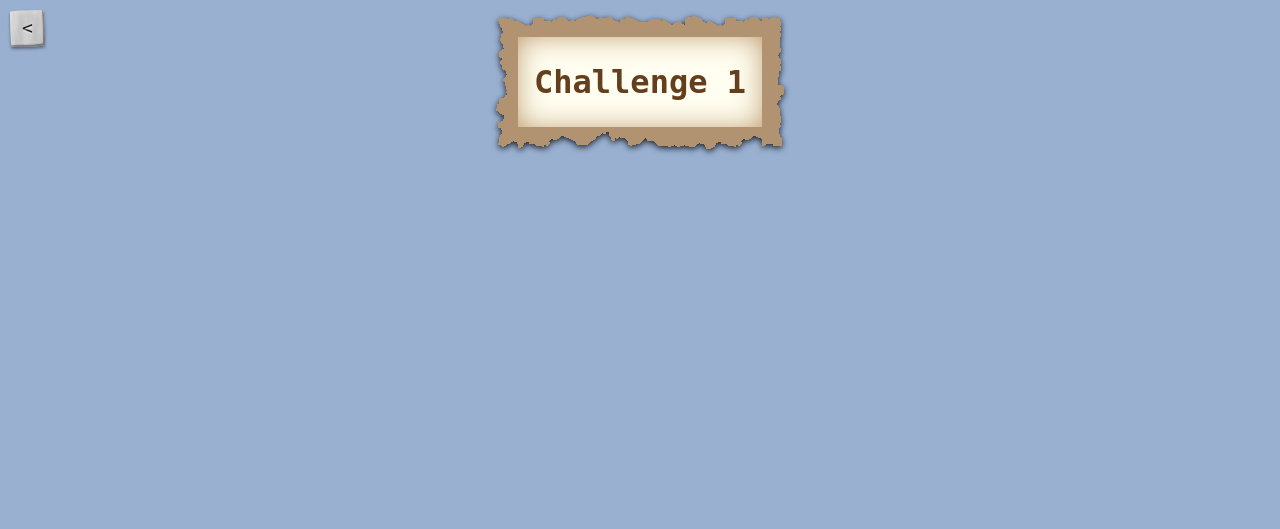
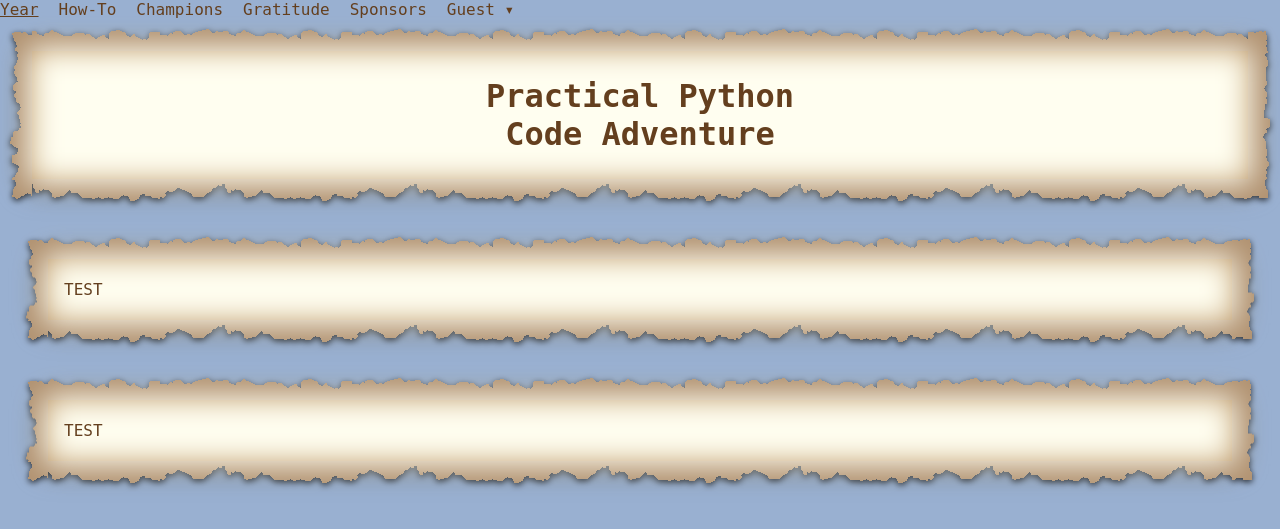
Before and after one commit to JefeThePug/CodingAdventures2, a Python web app: template templates/index.html in a window 1280 px wide. Shown: the top 529 px of the page. Run offline with Jinja, Linux system fonts and the light colour scheme; the template is opened without the code that fills it, so the values that code supplies are empty.

Commit message:
more styling

```diff
--- /dev/null
+++ b/static/style/navbar.css
@@ -0,0 +1,104 @@
+/* =========================
+   Base reset
+   ========================= */
+body {
+    margin: 0;
+}
+
+/* =========================
+   Navbar
+   ========================= */
+.navbar {
+    position: sticky;
+    top: 0;
+    z-index: 1000;
+
+    display: flex;
+    justify-content: space-evenly;
+    align-items: center;
+    margin: 0;
+    padding: 0.75rem 1.25rem;
+    background-color: var(--b-sec);
+    color: var(--t-main);
+}
+
+/* =========================
+   Left navigation links
+   ========================= */
+.nav {
+    display: flex;
+    gap: 1.25rem;
+}
+
+.nav a {
+    color: var(--t-main);
+    text-decoration: none;
+    font-weight: 500;
+}
+
+.nav a:hover {
+    text-decoration: underline;
+}
+
+/* User menu container */
+.user-menu {
+    position: relative;
+    display: inline-flex;
+    align-items: center;
+    gap: 0.5rem;
+    cursor: pointer;
+    color: var(--t-main);
+}
+
+/* Guest label */
+.user-menu span {
+    user-select: none;
+}
+
+/* Profile image */
+.user-menu img {
+    width: 32px;
+    height: 32px;
+    border-radius: 50%;
+    display: block;
+}
+
+/* =========================
+   Dropdown menu
+   ========================= */
+.dropdown {
+    position: absolute;
+    right: 0;
+    top: calc(100% + 0.5rem);
+
+    background-color: var(--b-sec);
+    border: 1px solid rgba(255, 255, 255, 0.15);
+    border-radius: 4px;
+
+    min-width: 120px;
+    display: none;
+}
+
+/* Dropdown links */
+.dropdown a {
+    display: block;
+    padding: 0.5rem 0.75rem;
+    color: var(--t-main);
+    text-decoration: none;
+}
+
+.dropdown a:hover {
+    background-color: rgba(255, 255, 255, 0.1);
+}
+
+/* Show dropdown on hover */
+.user-menu:hover .dropdown {
+    display: block;
+}
+
+/* =========================
+   Utilities
+   ========================= */
+.hidden {
+    display: none;
+}
--- a/static/style/style.css
+++ b/static/style/style.css
@@ -2,12 +2,7 @@
 
 @font-face {
     font-family: 'dejavu_sans_monobook';
-    src: url('DejaVuSansMono-webfont.eot');
-    src: url('DejaVuSansMono-webfont.eot?#iefix') format('embedded-opentype'),
-            url('DejaVuSansMono-webfont.woff2') format('woff2'),
-            url('DejaVuSansMono-webfont.woff') format('woff'),
-            url('DejaVuSansMono-webfont.ttf') format('truetype'),
-            url('DejaVuSansMono-webfont.svg#dejavu_sans_monobook') format('svg');
+    src: url('DejaVuSansMono-webfont.woff') format('woff');
     font-weight: normal;
     font-style: normal;
 }
@@ -46,13 +41,13 @@ header {
     padding: 5px;
     position: relative;
     text-align: center;
+    width: calc(100% - 96px);
 }
 .section {
     background: var(--b-sec);
     border: 32px solid transparent;
     color: var(--t-main);
     filter: drop-shadow(0 2px 3px var(--trans-80));
-    overflow: hidden;
     padding: 0.3em 1em;
     position: relative;
     z-index: 1;
@@ -73,7 +68,7 @@ a {
 }
 a.float {
     background-color: var(--b-code);
-    box-shadow: 0 0 5px var(--t-code), inset 0 0 5px var(--t-code);
+    box-shadow: 0 0 5px var(--c-main), inset 0 0 5px var(--c-main);
     color: var(--t-main);
     font-size: large;
     margin: 10px;
--- a/static/style/style2025.css
+++ b/static/style/style2025.css
@@ -12,17 +12,16 @@
 
     --c-main: #8effc1;
     --c-final: #fff4c1;
-
 }
 
 /* Sections */
 .section {
-    border-image: url(../images/2025/style_bg/scifi.png) 32 repeat;
+    border-image: url("/static/images/2025/style_bg/scifi.png") 32 repeat;
     border-radius: 10px 0 10px 0;
 }
 .section::before, .section::after {
     animation: wipeRevealUp 7s linear infinite;
-    border-image: url(../images/2025/style_bg/scifi2.png) 32 repeat;
+    border-image: url("/static/images/2025/style_bg/scifi2.png") 32 repeat;
     clip-path: inset(100% 0 0 0);
     filter: blur(1px);
     inset: -32px;
--- a/templates/index.html
+++ b/templates/index.html
@@ -3,21 +3,57 @@
 <head>
     <meta charset="UTF-8">
     <meta name="viewport" content="width=device-width, initial-scale=1.0">
-    <title>Practical Python Coding Challenge Adventure</title>
+    <title>Practical Python Code Adventure</title>
+    <link rel="stylesheet" href="/static/style/navbar.css">
     <link rel="stylesheet" href="/static/style/style.css">
     <link rel="stylesheet" href="/static/style/style2026.css">
+    <link rel="preload" as="image" href="/static/images/2025/style_bg/scifi.png">
+    <link rel="preload" as="image" href="/static/images/2025/style_bg/scifi2.png">
+    <link rel="preload" as="image" href="/static/images/2026/style_bg/paper.png">
+    <link rel="preload" as="image" href="/static/images/2026/style_bg/paper2.png">
     <link rel="icon" type="image/svg+xml" href="/static/favicon.svg"/>
     <link rel="icon" href="/static/favicon.ico"/>
 </head>
 <body>
 <a href="#main-content" class="skip-link">Skip to Main content</a>
-<a href="/" class="float">&lt;</a>
+<!--<a href="/" class="float">&lt;</a>-->
 
-<header>
-    <div class="section">
-        <h1>Challenge 1</h1>
+<nav>
+    <div class="nav">
+        <a href="#">Year</a>
+        <a href="#">How-To</a>
+        <a href="#">Champions</a>
+        <a href="#">Gratitude</a>
+        <a href="#">Sponsors</a>
+        <div class="user-menu logged-in hidden">
+            <img src="/img/profile.jpg" alt="Profile" />
+            <div class="dropdown">
+                <a href="#">Logout</a>
+            </div>
+        </div>
+        <div class="user-menu guest">
+            <span>Guest ▾</span>
+            <div class="dropdown">
+                <a href="#">Login</a>
+            </div>
+        </div>
     </div>
+</nav>
+
+<header class="section">
+        <h1>Practical Python</br>Code Adventure</h1>
 </header>
+<main id="main-content">
+    <section class="section" id="partone">
+        <p>
+            TEST
+        </p>
+    </section>
+    <section class="section" id="parttwo">
+        <p>
+            TEST
+        </p>
+    </section>
 
 </body>
 </html>
```
Also changed, not shown: static/style/style2026.css (+0 -1 lines).
